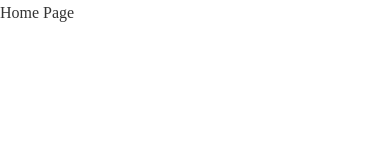
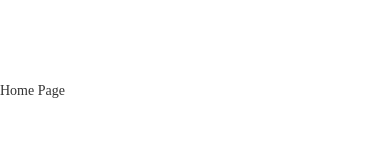
Before and after one commit to dyongchan/cammoa_frontend, a React (Vite) app: page / in a window 390 px wide. Shown: the top 160 px of the page. Built offline with nearby package versions, Linux system fonts and the light colour scheme; a web font is replaced by a local one.

Commit message:
style(responsive): 반응형 Breakpoint 설정 및 root font size 세팅(#5)

```diff
--- a/src/styles/global/_base.scss
+++ b/src/styles/global/_base.scss
@@ -1,8 +1,35 @@
 @use 'variables' as v;
+@use 'responsive' as *;
+
+html {
+  @include responsive(small-mobile) {
+    font-size: 87.5%; /* 14px */
+  }
+
+  @include responsive(mobile) {
+    font-size: 93.75%; /* 15px */
+  }
+
+  @include responsive(tablet) {
+    font-size: 100%; /* 16px */
+  }
+
+  @include responsive(desktop) {
+    font-size: 100%; /* 16px */
+  }
+
+  @include responsive(large-desktop) {
+    font-size: 112.5%; /* 18px */
+  }
+}
 
 body {
   font-family: v.$default-font-family;
 
   background-color: v.$background-color;
   color: v.$font-base-color;
+
+  @media (max-width: 480px) {
+    padding-top: 80px;
+  }
 }
--- /dev/null
+++ b/src/styles/global/_responsive.scss
@@ -0,0 +1,25 @@
+@use 'variables' as v;
+
+@mixin responsive($breakpoint) {
+  @if $breakpoint == small-mobile {
+    @media (max-width: v.$mobile) {
+      @content;
+    }
+  } @else if $breakpoint == mobile {
+    @media (min-width: v.$mobile) and (max-width: v.$tablet) {
+      @content;
+    }
+  } @else if $breakpoint == tablet {
+    @media (min-width: v.$tablet) and (max-width: v.$desktop) {
+      @content;
+    }
+  } @else if $breakpoint == desktop {
+    @media (min-width: v.$desktop) and (max-width: v.$large-desktop) {
+      @content;
+    }
+  } @else if $breakpoint == large-desktop {
+    @media (min-width: v.$large-desktop) {
+      @content;
+    }
+  }
+}
--- a/src/styles/global/_variables.scss
+++ b/src/styles/global/_variables.scss
@@ -4,3 +4,8 @@ $font-base-color: #333;
 
 $default-font-family: 'Pretendard Variable'; //기본 폰트
 $font-base-size: clamp(14px, 1vw, 18px); // 최소값: 14px, 유동값: 1vw(뷰포트의 1%), 최대값: 18px
+
+$mobile: 480px;
+$tablet: 768px;
+$desktop: 1024px;
+$large-desktop: 1440px;
```
